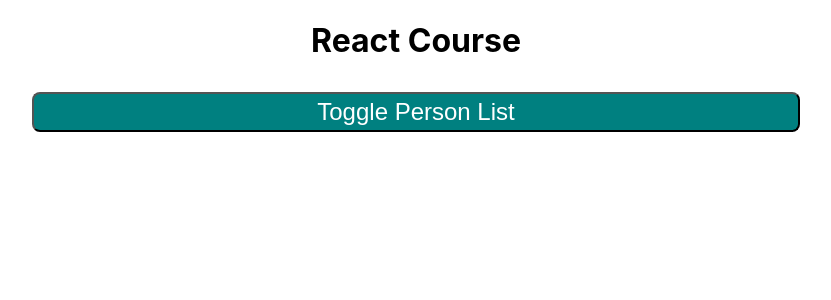
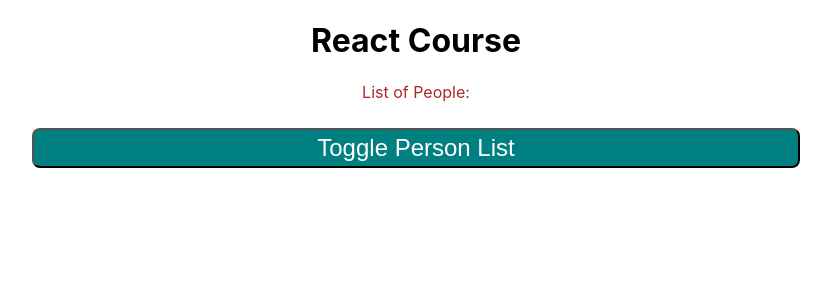
Before and after one commit to caseyr003/react-complete-guide, a React (Create React App) app: page / in a window 1280 px wide. Shown: the top 300 px of the page, without its empty margins (224-1055 px from the left). Built offline with nearby package versions, Linux system fonts and the light colour scheme.

Commit message:
add radium for button hover in js

```diff
--- a/package.json
+++ b/package.json
@@ -3,6 +3,7 @@
   "version": "0.1.0",
   "private": true,
   "dependencies": {
+    "radium": "^0.25.0",
     "react": "^16.6.3",
     "react-dom": "^16.6.3",
     "react-scripts": "2.1.1"
--- a/src/App.css
+++ b/src/App.css
@@ -1,3 +1,11 @@
 .App {
   text-align: center;
 }
+
+.red {
+  color: #ad2727;
+}
+
+.bold {
+  font-weight: bold;
+}
--- a/src/App.js
+++ b/src/App.js
@@ -1,5 +1,6 @@
 import React, { Component } from 'react';
 import './App.css';
+import Radium from 'radium';
 import Person from './Person/Person'
 
 class App extends Component {
@@ -48,7 +49,10 @@ class App extends Component {
       height: '40px',
       color: 'white',
       fontSize: '24px',
-      cursor: 'pointer'
+      cursor: 'pointer',
+      ':hover': {
+        backgroundColor: 'cadetblue'
+      }
     };
 
     let persons = null;
@@ -66,11 +70,23 @@ class App extends Component {
           })}
         </div>
       );
+
+      btnStyle.backgroundColor = '#6b6b6b';
+      btnStyle[':hover'] = {
+        backgroundColor: 'darkgrey'
+      };
     }
+
+    const classes = [];
+
+    if (this.state.persons.length <= 2) classes.push('red');
+
+    if (this.state.persons.length <= 1) classes.push('bold');
 
     return (
       <div className="App">
         <h1>React Course</h1>
+        <p className={classes.join(' ')}>List of People:</p>
         <button
           style={btnStyle}
           onClick={this.togglePersonHandler}>Toggle Person List</button>
@@ -80,4 +96,4 @@ class App extends Component {
   }
 }
 
-export default App;
+export default Radium(App);
```
Also changed, not shown: 1 other file (tests, documents, lock files or other folders).
